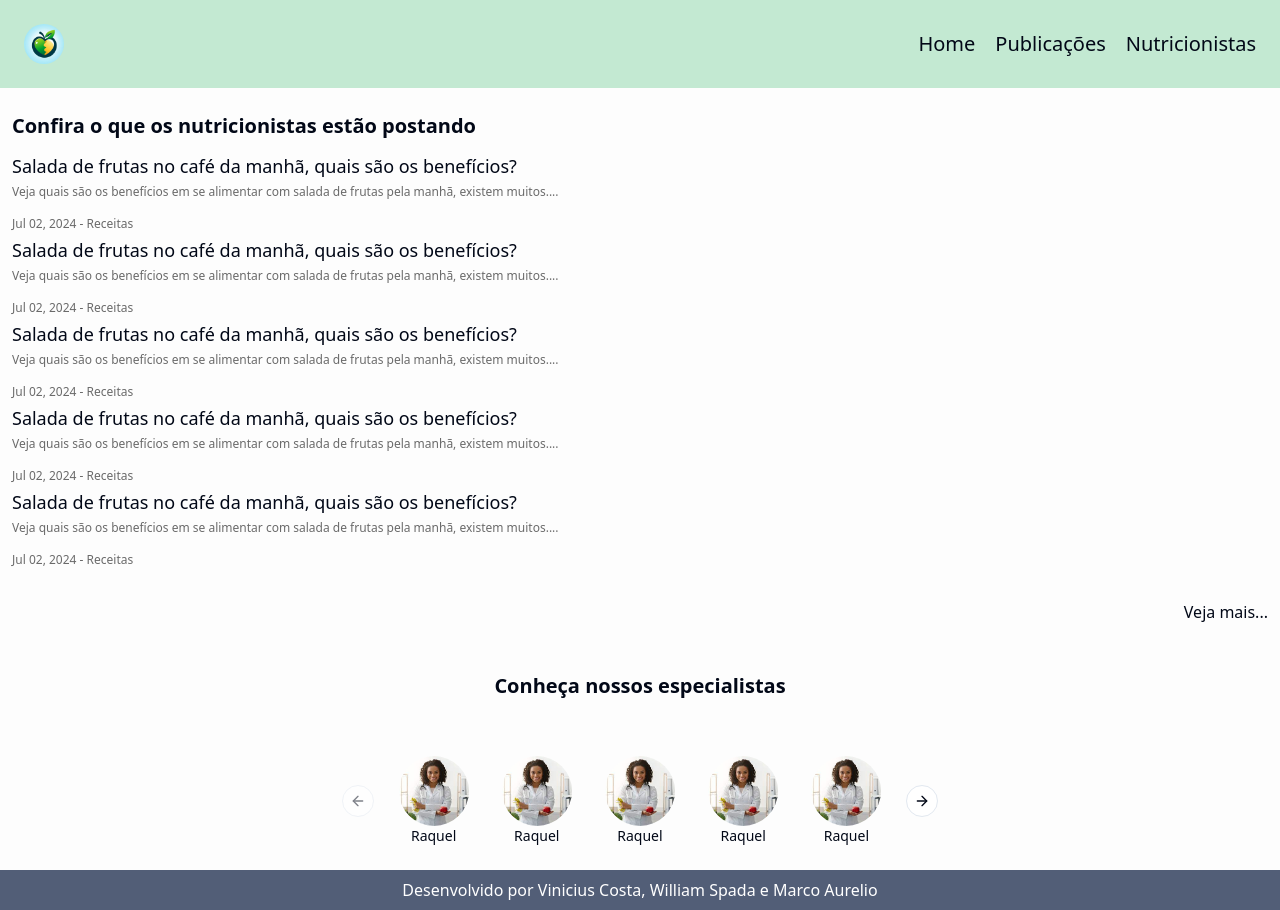
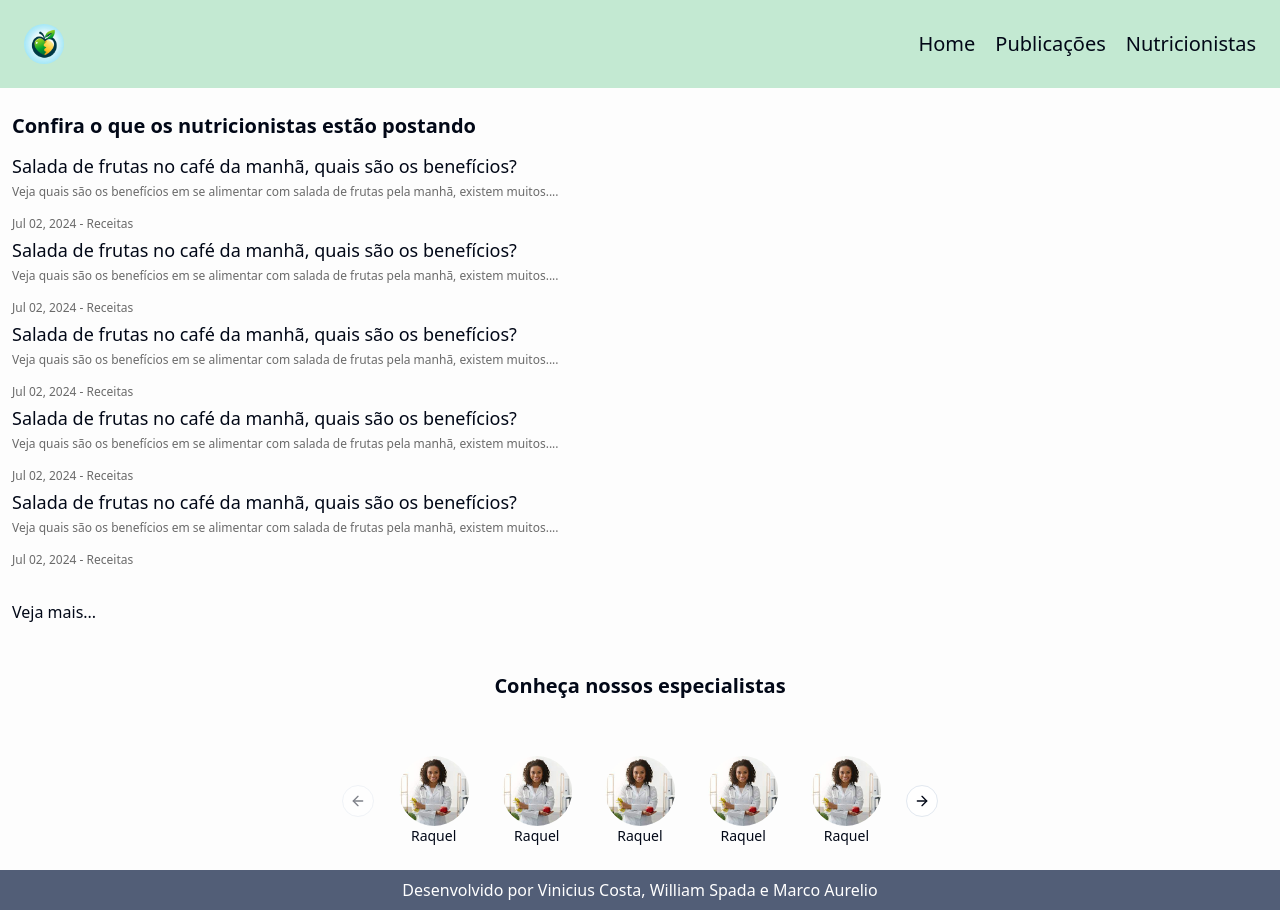
Before and after one commit to wrspada02/jornada-saudavel, a Next.js app: page / in a window 1280 px wide. Built offline with nearby package versions, Linux system fonts and the light colour scheme.

Commit message:
style: change text position veja mais text

```diff
--- a/src/app/page.tsx
+++ b/src/app/page.tsx
@@ -28,7 +28,7 @@ export default function Home() {
               <PostCard />
             </li>
           </ul>
-          <footer className="text-base font-medium text-right my-4">Veja mais...</footer>
+          <footer className="text-base font-medium text-left mobile:text-right my-4">Veja mais...</footer>
         </section>
         <section>
           <h2 className="font-bold text-xl text-center mb-14 mt-12">Conheça nossos especialistas</h2>
```
